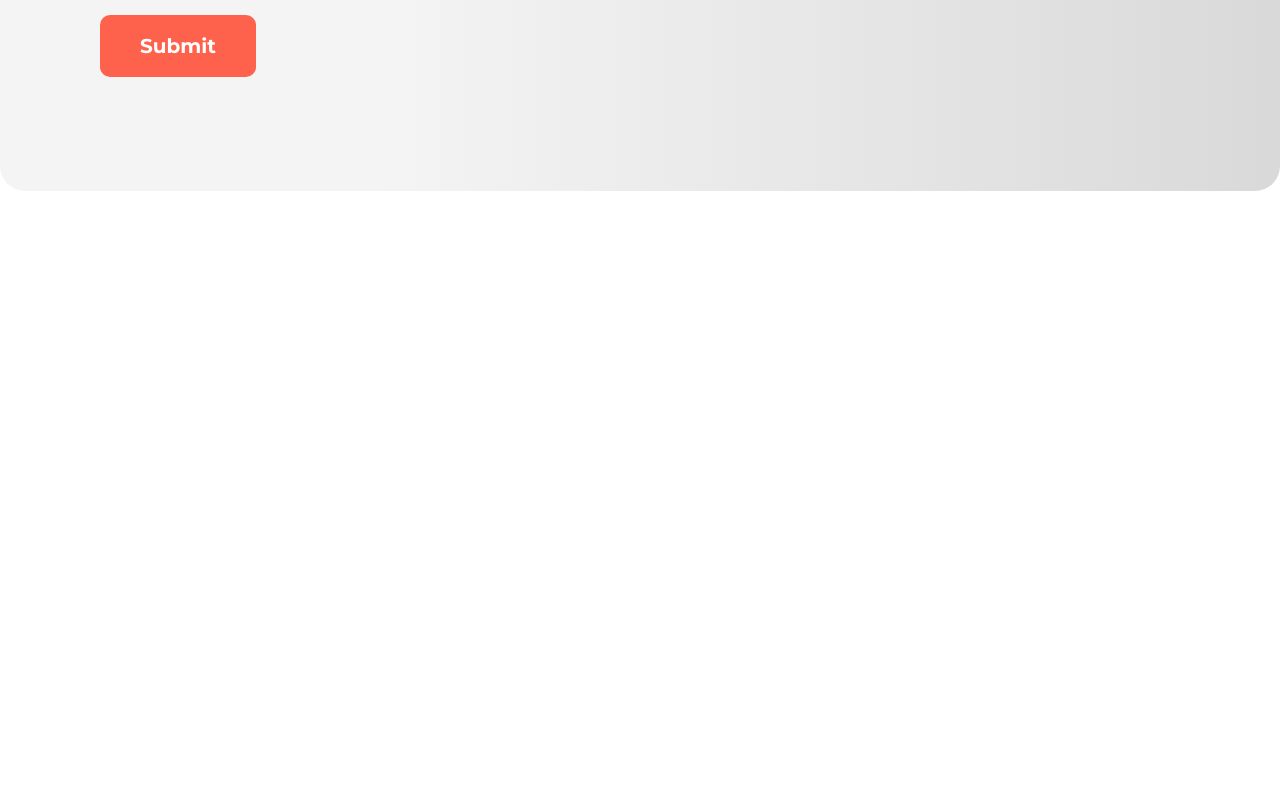
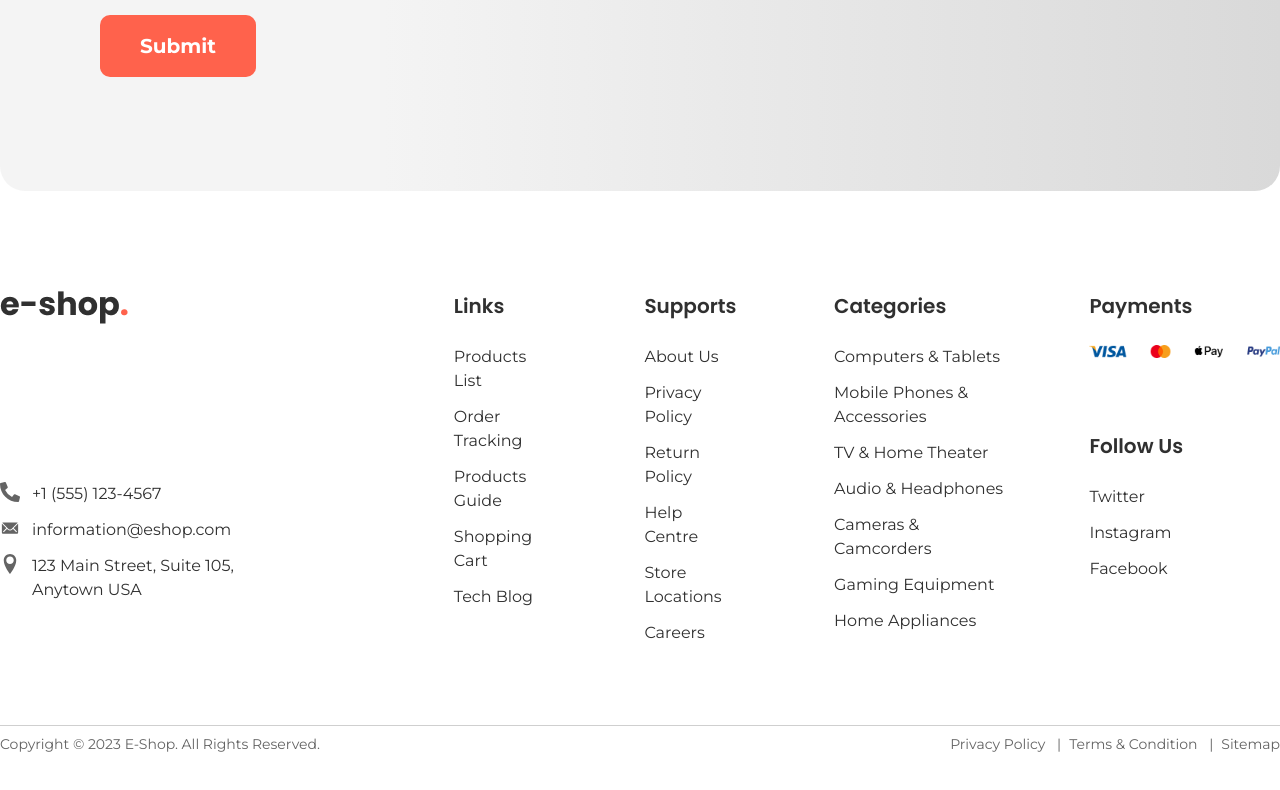
Before and after one commit to mashrafi02/E-Shop-Ecommerce-App, a React (Vite) app: page / in a window 1280 px wide. Shown: the part 694-1484 px from the top of the page. Before the commit the page ends 985 px from the top, so only its background shows below. Built offline with nearby package versions, Linux system fonts and the light colour scheme.

Commit message:
footer done

```diff
--- a/src/components/Footer_Components/FooterBottom.jsx
+++ b/src/components/Footer_Components/FooterBottom.jsx
@@ -1,10 +1,91 @@
-import React from 'react'
+import { Link } from 'react-router-dom'
+import { FaPhoneAlt } from "react-icons/fa";
+import { IoIosMail } from "react-icons/io";
+import { ImLocation } from "react-icons/im";
 
 const FooterBottom = () => {
   return (
-    <div>
+    <>
+      <section className='flex justify-between font-[Montserrat] text-[#303030] text-base font-normal leading-6 mb-[80px]'>
+        <div className='mr-[167px]'>
+            <div className="logo mb-[158px]">
+                <img src="/images/logo.png" alt="logo" />
+            </div>
 
-    </div>
+            <ul>
+                <li className='pl-8 relative mb-3'>
+                    <FaPhoneAlt className='text-xl absolute left-0 top-0 text-[#646464]'/>
+                    <Link to='tel:123456789'>+1 (555) 123-4567</Link>
+                </li>
+                <li className='pl-8 relative mb-3'>
+                    <IoIosMail className='text-xl absolute left-0 top-0 text-[#646464]'/>
+                    <Link to='mailto:information@eshop.com'>information@eshop.com</Link>
+                </li>
+                <li className='pl-8 relative mb-3'>
+                    <ImLocation className='text-xl absolute left-0 top-0 text-[#646464]'/>
+                    <Link to='https://maps.app.goo.gl/jC8wKByXR5RisGeK7' target='_blank'>123 Main Street, Suite 105, Anytown USA</Link>
+                </li>
+            </ul>
+        </div>
+        <div className='flex'>
+            <div className='mr-[96px]'>
+                <h4 className='font-[Poppins] text-xl font-semibold leading-[30px] mb-6'>Links</h4>
+                <ul className='flex flex-col gap-y-3'>
+                    <li><Link to="/product-lists">Products List</Link></li>
+                    <li><Link to="#">Order Tracking</Link></li>
+                    <li><Link to="#">Products Guide</Link></li>
+                    <li><Link to="#">Shopping Cart</Link></li>
+                    <li><Link to="#">Tech Blog</Link></li>
+                </ul>
+            </div>
+            <div className='mr-[96px]'>
+                <h4 className='font-[Poppins] text-xl font-semibold leading-[30px] mb-6'>Supports</h4>
+                <ul className='flex flex-col gap-y-3'>
+                    <li><Link to="#">About Us</Link></li>
+                    <li><Link to="#">Privacy Policy</Link></li>
+                    <li><Link to="#">Return Policy</Link></li>
+                    <li><Link to="#">Help Centre</Link></li>
+                    <li><Link to="#">Store Locations</Link></li>
+                    <li><Link to="#">Careers</Link></li>
+                </ul>
+            </div>
+            <div className='mr-[80px]'>
+                <h4 className='font-[Poppins] text-xl font-semibold leading-[30px] mb-6'>Categories</h4>
+                <ul className='flex flex-col gap-y-3'>
+                    <li><Link to="#">Computers & Tablets</Link></li>
+                    <li><Link to="#">Mobile Phones & Accessories</Link></li>
+                    <li><Link to="#">TV & Home Theater</Link></li>
+                    <li><Link to="#">Audio & Headphones</Link></li>
+                    <li><Link to="#">Cameras & Camcorders</Link></li>
+                    <li><Link to="#">Gaming Equipment</Link></li>
+                    <li><Link to="#">Home Appliances</Link></li>
+                </ul>
+            </div>
+            <div>
+                <div className="top mb-[73px]">
+                    <h4 className='font-[Poppins] text-xl font-semibold leading-[30px] mb-6'>Payments</h4>
+                    <img src="/images/payments.png" alt="payment-methods" />
+                </div>
+                <div className="bottom">
+                    <h4 className='font-[Poppins] text-xl font-semibold leading-[30px] mb-6'>Follow Us</h4>
+                    <ul className='flex flex-col gap-y-3'>
+                        <li><Link to="#">Twitter</Link></li>
+                        <li><Link to="#">Instagram</Link></li>
+                        <li><Link to="#">Facebook</Link></li>
+                    </ul>
+                </div>
+            </div>
+        </div>
+    </section>
+    <section className='flex justify-between border-t border-[#BFBFBF] mb-[80px] pt-2 font-[Montserrat] text-[#303030] text-[14px] font-normal leading-5 opacity-75'>
+        <span>Copyright © 2023 E-Shop. All Rights Reserved.</span>
+        <span>
+            <Link to="#" className='mr-2'>Privacy Policy</Link>  |
+            <Link to="#" className='mr-2 ml-2'>Terms & Condition</Link>  |
+            <Link to="#" className=' ml-2'>Sitemap</Link>
+        </span>
+    </section>
+    </>
   )
 }
 
```
Also changed, not shown: public/images/payments.png (added).
